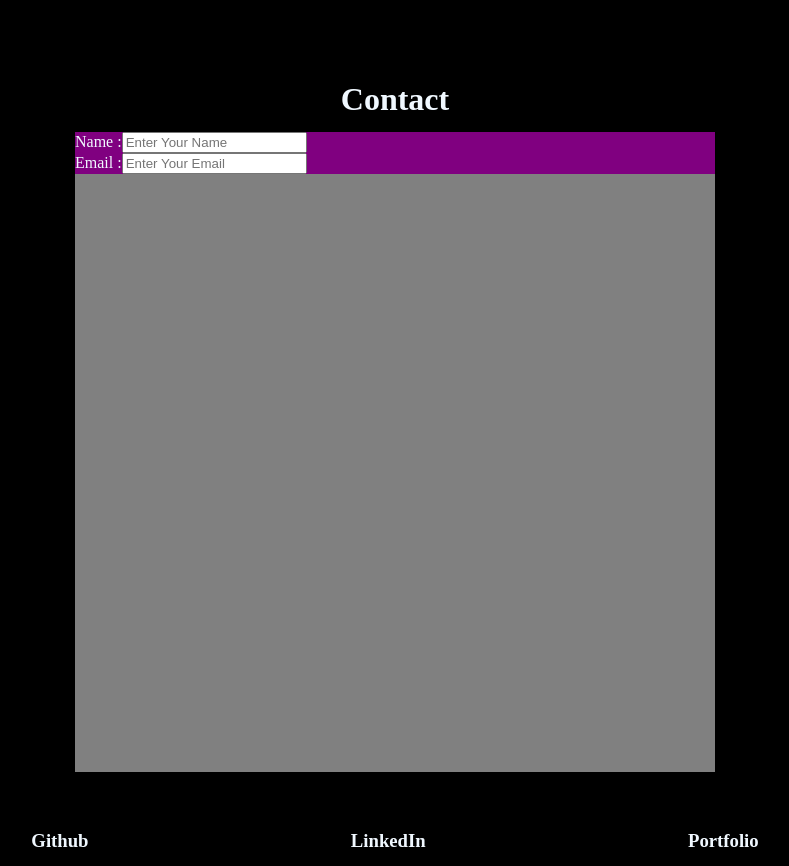
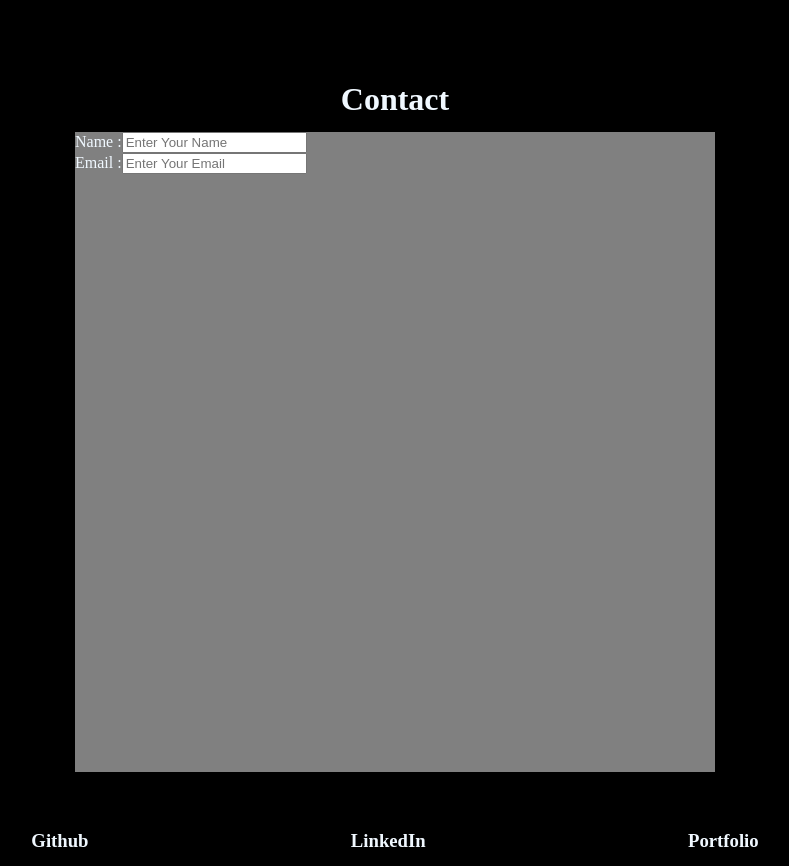
Before and after one commit to Paramesh-Kumar-2004/VP_Portfolio-2, a React (Create React App) app: page / in a window 1280 px wide. Shown: the part 4200-5066 px from the top of the page, without its empty margins (245-1034 px from the left). Built offline with nearby package versions, Linux system fonts and the light colour scheme.

Commit message:
Modified: Contact.jsx

```diff
--- a/src/Styles/Contact.css
+++ b/src/Styles/Contact.css
@@ -10,11 +10,3 @@
     justify-self: center;
     background: gray;
 }
-
-
-#Feilds{
-    height: 100%;
-    display: flex;
-    flex-direction: column;
-    background: purple;
-}
```
